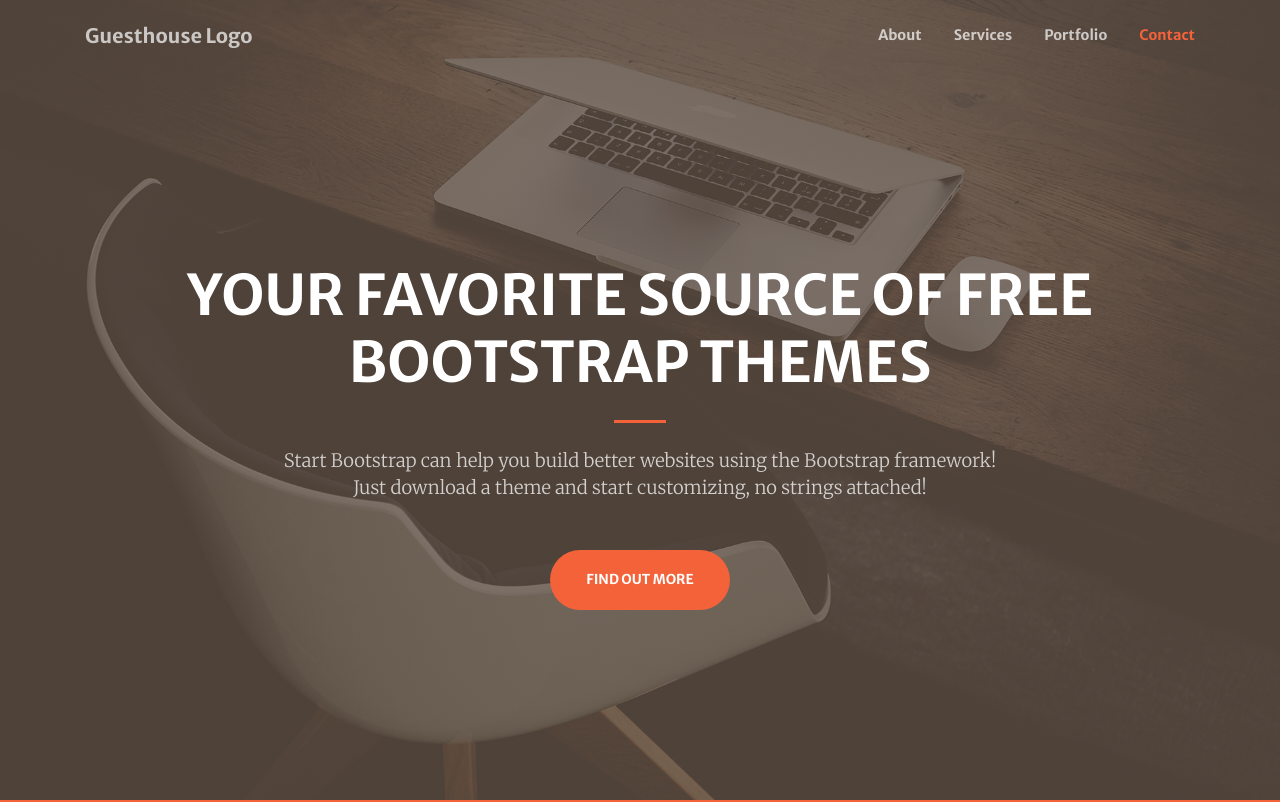
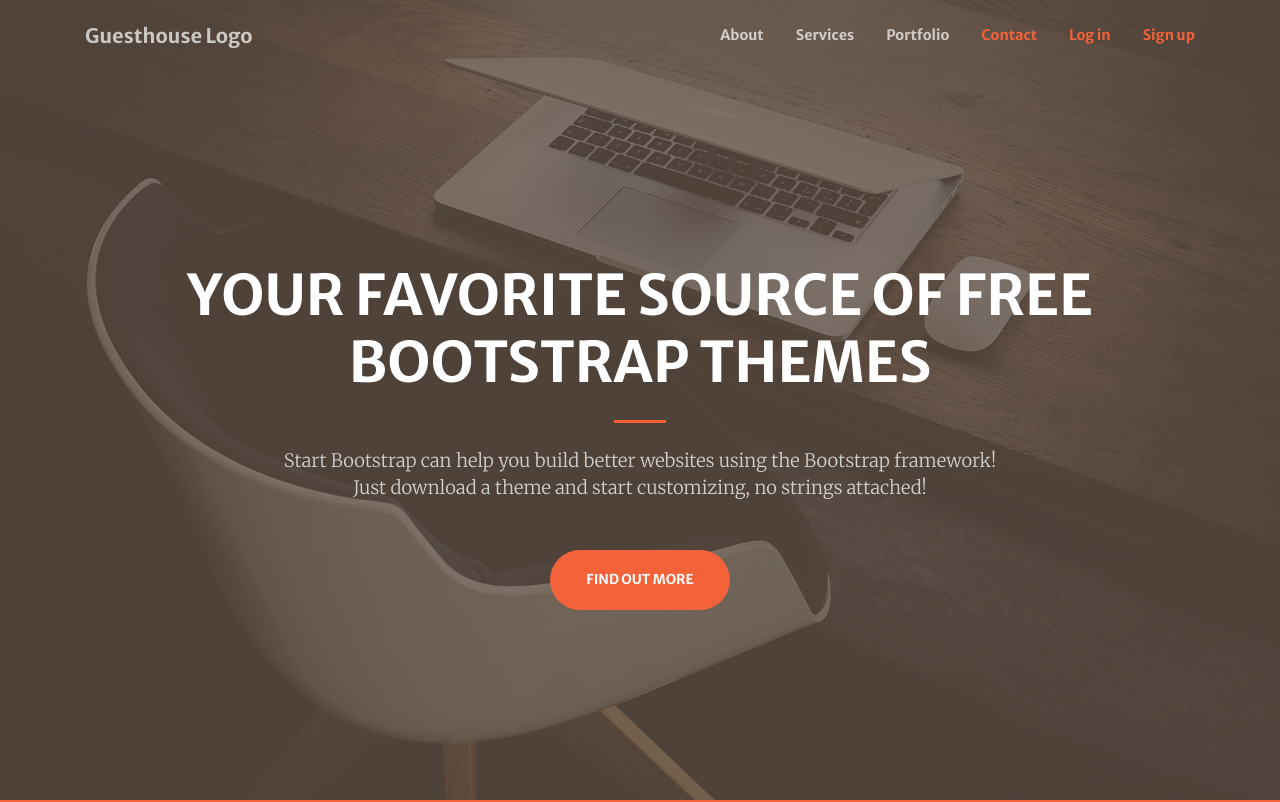
Before and after one commit to Kudakwashe24/guesthouse, a website with bundled scripts: page index.html in a window 1280 px wide. Shown: the top 802 px of the page. Built offline with nearby package versions, Linux system fonts and the light colour scheme.

Commit message:
created a login and sign in on navbar

```diff
--- a/index.html
+++ b/index.html
@@ -41,6 +41,12 @@
           </li>
           <li class="nav-item">
             <a class="nav-link js-scroll-trigger" href="#contact">Contact</a>
+          </li>
+          <li class="nav-item">
+            <a class="nav-link js-scroll-trigger" href="#contact">Log in</a>
+          </li>
+          <li class="nav-item">
+            <a class="nav-link js-scroll-trigger" href="#contact">Sign up</a>
           </li>
         </ul>
       </div>
```
